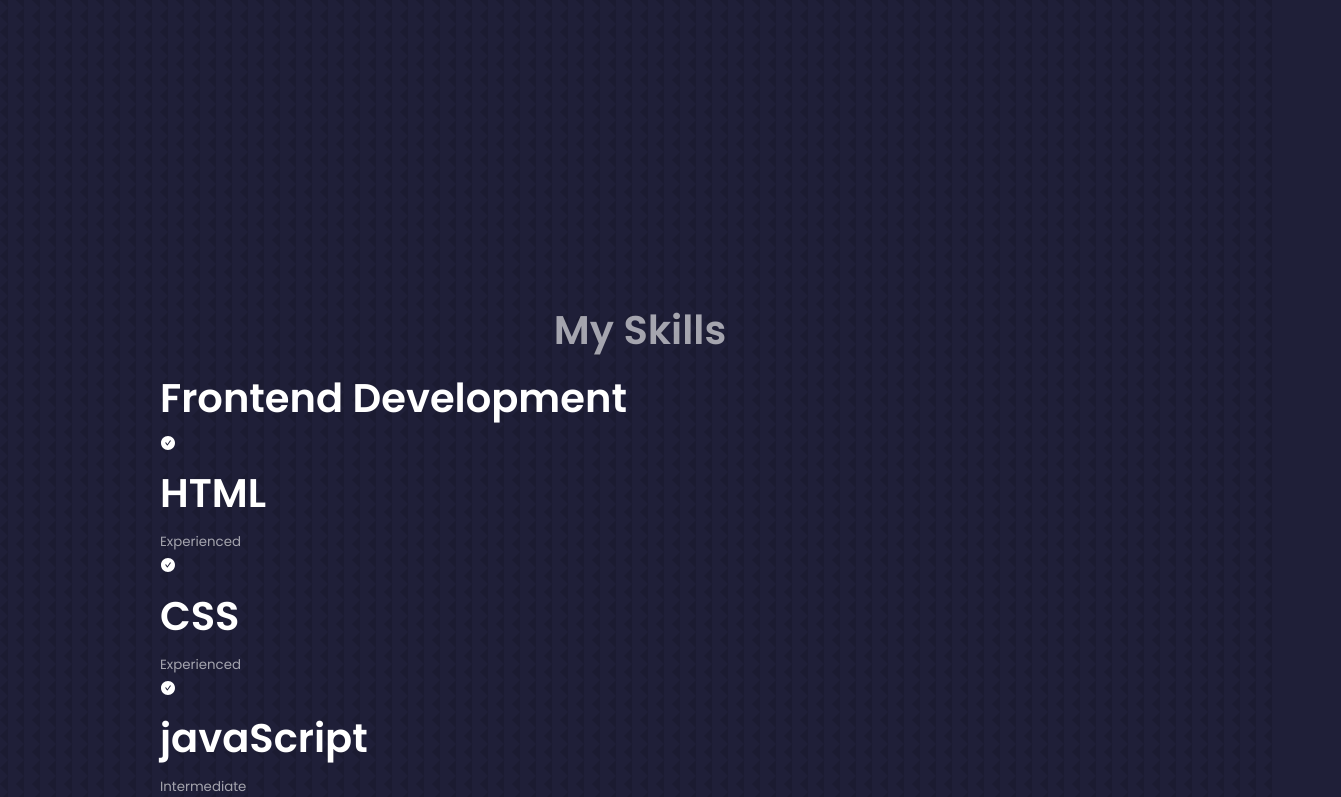
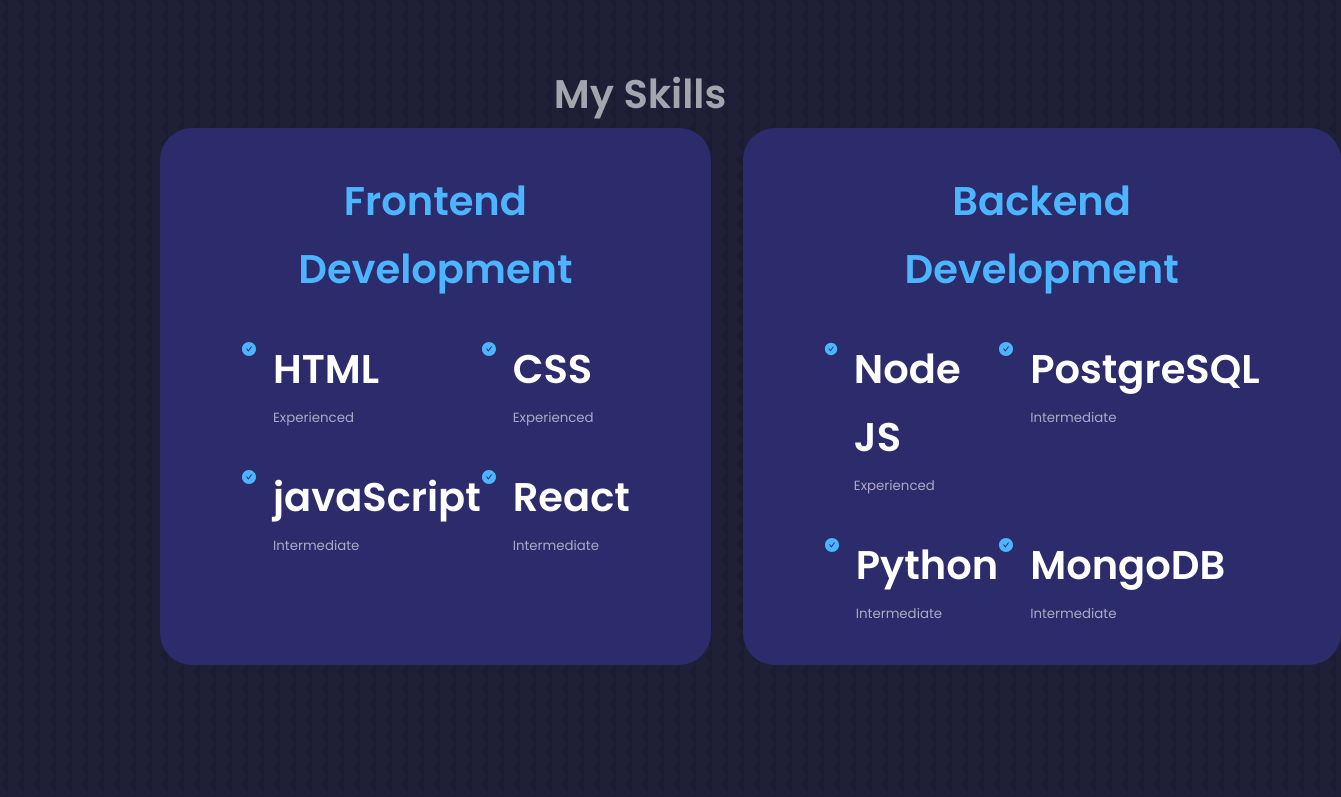
Before and after one commit to Thatucheshow/Final_portfolio, a React (Create React App) app in the folder react-website/: page / in a window 1280 px wide. Shown: the part 1560-2357 px from the top of the page, 1341 px wide, since content can reach past the window. Built offline with nearby package versions, Linux system fonts and the light colour scheme.

Commit message:
skills done

```diff
--- a/react-website/src/components/experience/Experience.jsx
+++ b/react-website/src/components/experience/Experience.jsx
@@ -12,24 +12,26 @@
             <h3>Frontend Development</h3>
             <div className='experience__content'>
               <article className='experience__details'>
-                <AiFillCheckCircle/>
+                <AiFillCheckCircle className='experience__details-icon' />
+                <div>
                 <h4>HTML</h4>
                 <small className='text-light'>Experienced</small>
+                </div>
               </article>
               <article className='experience__details'>
-                <AiFillCheckCircle/>
-                <h4>CSS</h4>
-                <small className='text-light'>Experienced</small>
+                <AiFillCheckCircle className='experience__details-icon' />
+                <div><h4>CSS</h4>
+                <small className='text-light'>Experienced</small></div>
               </article>
               <article className='experience__details'>
-                <AiFillCheckCircle/>
-                <h4>javaScript</h4>
-                <small className='text-light'>Intermediate</small>
+                <AiFillCheckCircle className='experience__details-icon'/>
+                <div><h4>javaScript</h4>
+                <small className='text-light'>Intermediate</small></div>
               </article>
               <article className='experience__details'>
-                <AiFillCheckCircle/>
-                <h4>React</h4>
-                <small className='text-light'>Intermediate</small>
+                <AiFillCheckCircle className='experience__details-icon'/>
+                <div><h4>React</h4>
+                <small className='text-light'>Intermediate</small></div>
               </article>
             </div>
         </div>
@@ -38,24 +40,24 @@
             <h3>Backend Development</h3>
             <div className='experience__content'>
               <article className='experience__details'>
-                <AiFillCheckCircle/>
-                <h4>Node JS</h4>
-                <small className='text-light'>Experienced</small>
+                <AiFillCheckCircle className='experience__details-icon'/>
+                <div><h4>Node JS</h4>
+                <small className='text-light'>Experienced</small></div>
               </article>
               <article className='experience__details'>
-                <AiFillCheckCircle/>
-                <h4>PostgreSQL</h4>
-                <small className='text-light'>Intermediate</small>
+                <AiFillCheckCircle className='experience__details-icon'/>
+                <div><h4>PostgreSQL</h4>
+                <small className='text-light'>Intermediate</small></div>
               </article>
               <article className='experience__details'>
-                <AiFillCheckCircle/>
-                <h4>Python</h4>
-                <small className='text-light'>Intermediate</small>
+                <AiFillCheckCircle className='experience__details-icon'/>
+                <div><h4>Python</h4>
+                <small className='text-light'>Intermediate</small></div>
               </article>
               <article className='experience__details'>
-                <AiFillCheckCircle/>
-                <h4>MongoDB</h4>
-                <small className='text-light'>Intermediate</small>
+                <AiFillCheckCircle className='experience__details-icon'/>
+                <div><h4>MongoDB</h4>
+                <small className='text-light'>Intermediate</small></div>
               </article>
             </div>
         </div>
--- a/react-website/src/components/experience/experience.css
+++ b/react-website/src/components/experience/experience.css
@@ -0,0 +1,70 @@
+.experience__container {
+    display: grid;
+    grid-template-columns: 1fr 1fr;
+    gap: 2rem;
+}
+
+.experience__container > div {
+    background: var(--color-bg-variant);
+    padding: 2.4rem 5rem;
+    border-radius: 2rem;
+    border: 1px solid transparent;
+}
+
+.experience__container > div:hover {
+    background: transparent;
+    border-color: var(--color-primary-varant);
+    cursor: default;
+}
+
+.experience__container > div h3 {
+    text-align: center;
+    margin-bottom: 2rem;
+    color: var(--color-primary);
+}
+
+.experience__content {
+    display: grid;
+    grid-template-columns: 1fr 1fr;
+    row-gap: 2rem;
+}
+
+.experience__details {
+    display: flex;
+    gap: 1rem;
+}
+
+.experience__details-icon {
+    margin-top: 6px;
+    color: var(--color-primary);
+}
+
+/* ======= media queries (medium devices) ======= */
+
+@media screen and (max-width: 1024px) {
+    .experience__container {
+        grid-template-columns: 1fr;
+    }
+    .experience__container > div {
+        width: 80%;padding: 2rem;
+        margin: 0 auto;
+    }
+
+    .experience__content {
+        padding: 1rem;
+    }
+}
+
+/* ======= media queries (small devices) ======= */
+
+@media screen and (max-width: 1024px) {
+    .experience__container {
+        gap: 1rem;
+    }
+
+    .experience__container > div {
+        width: 100%;
+        padding: 2rem 1rem;
+
+    }
+}
--- a/react-website/src/index.css
+++ b/react-website/src/index.css
@@ -24,7 +24,7 @@
 
     --container-width-lg: 75%;
     --container-width-md: 86%;
-    --container-width-md: 90%;
+    --container-width-sm: 90%;
 }
 
 html {
@@ -60,7 +60,6 @@
 
 section {
     margin-top: 8rem;
-    height: 100vh;
 }
 
 section > h2,
```
